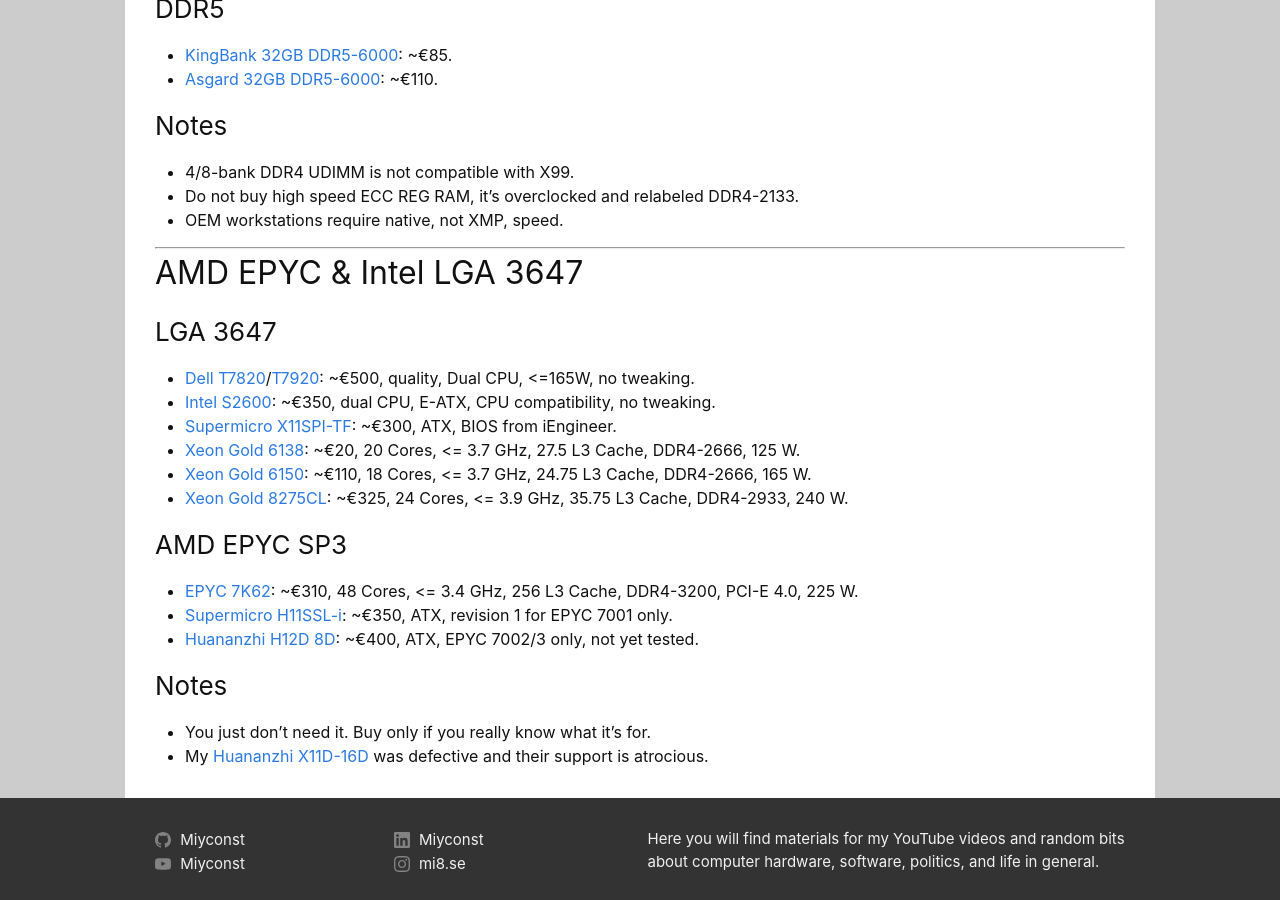
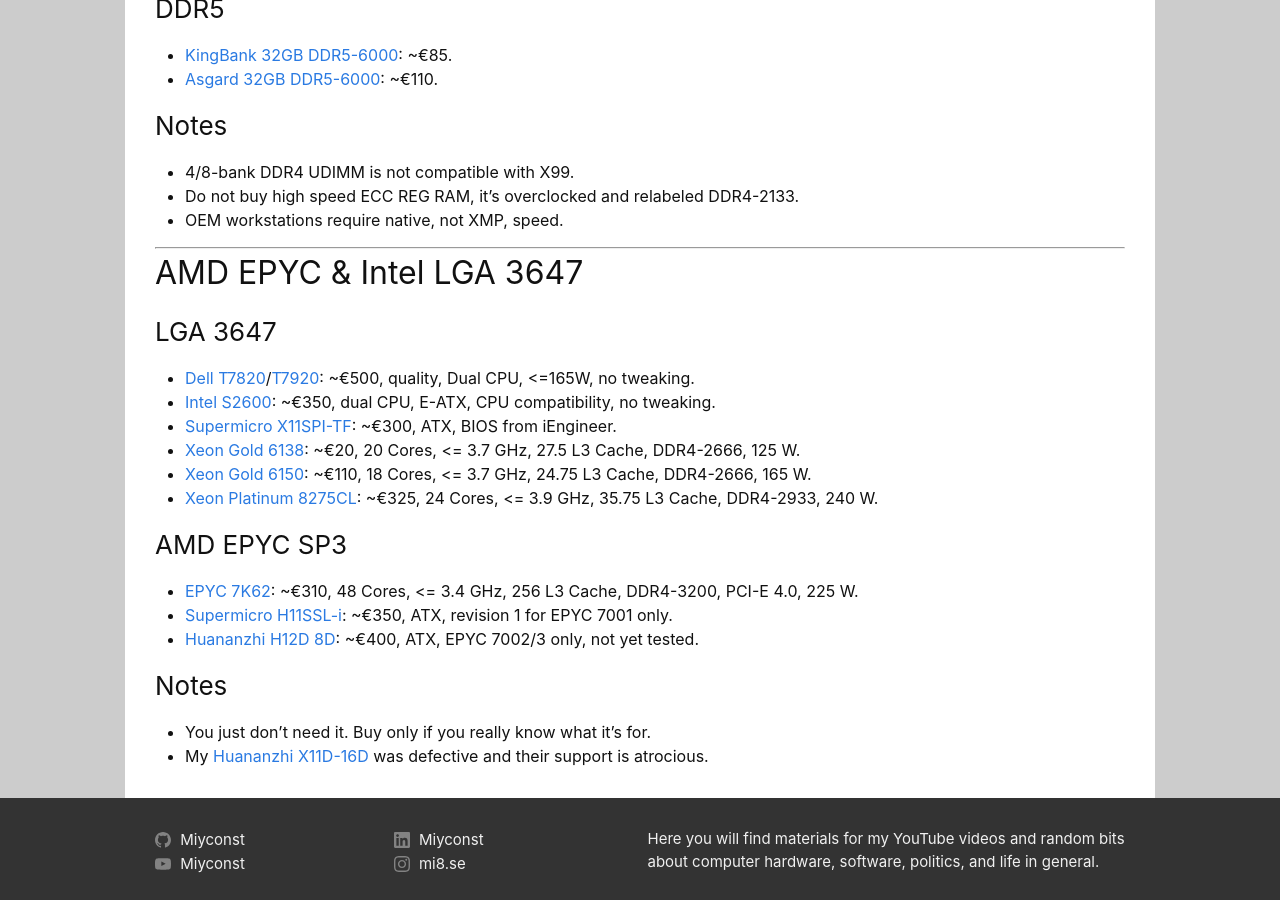
Before and after one commit to miyconst/miyconst.github.io, a Jekyll site: the page built from _posts/2025-04-17-aliexpress-offers-2025-q2.markdown, in a window 1280 px wide and 900 px high, scrolled down 3369 px. Built offline with Jekyll 4.4.1, drawn with Linux system fonts in a browser that asks for light colours.

Commit message:
Update AliOffers

```diff
--- a/_posts/2025-04-17-aliexpress-offers-2025-q2.markdown
+++ b/_posts/2025-04-17-aliexpress-offers-2025-q2.markdown
@@ -99,7 +99,7 @@
 - [SOYO RX 580](https://s.click.aliexpress.com/e/_Dk088aP): ~€82, 8 GB vRAM.
 - [SOYO RX 5700XT](https://www.aliexpress.com/item/1005005761968744.html): ~€175, 8 GB vRAM.
 - [SOYO RX 6600M](https://s.click.aliexpress.com/e/_DBbBoz9): ~€185, 8 GB vRAM.
-- [MLLSE GTX 1070](https://s.click.aliexpress.com/e/_omuLiLl): ~€160, 8 GB vRAM.
+- [MLLSE GTX 1070](https://s.click.aliexpress.com/e/_olaPJw9): ~€160, 8 GB vRAM.
 - [MLLSE RTX 2060 Super](https://s.click.aliexpress.com/e/_omuLiLl): ~€220, 8 GB vRAM.
 
 ### Notes
@@ -170,7 +170,7 @@
 - [Supermicro X11SPI-TF](https://ebay.us/IXbSB3): ~€300, ATX, BIOS from iEngineer.
 - [Xeon Gold 6138](https://ebay.us/P77cR1): ~€20, 20 Cores, <= 3.7 GHz, 27.5 L3 Cache, DDR4-2666, 125 W.
 - [Xeon Gold 6150](https://ebay.us/DZSngT): ~€110, 18 Cores, <= 3.7 GHz, 24.75 L3 Cache, DDR4-2666, 165 W.
-- [Xeon Gold 8275CL](https://ebay.us/12rBl5): ~€325, 24 Cores, <= 3.9 GHz, 35.75 L3 Cache, DDR4-2933, 240 W.
+- [Xeon Platinum 8275CL](https://ebay.us/12rBl5): ~€325, 24 Cores, <= 3.9 GHz, 35.75 L3 Cache, DDR4-2933, 240 W.
 
 ### AMD EPYC SP3
 
```
Also changed, not shown: 1 other file.
